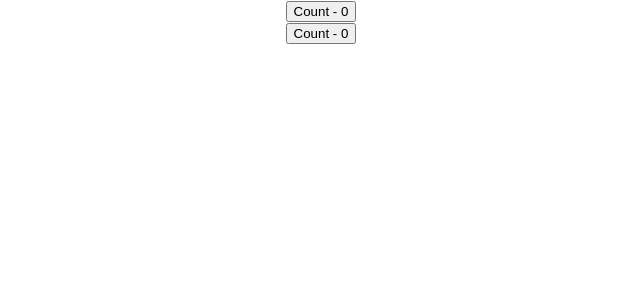
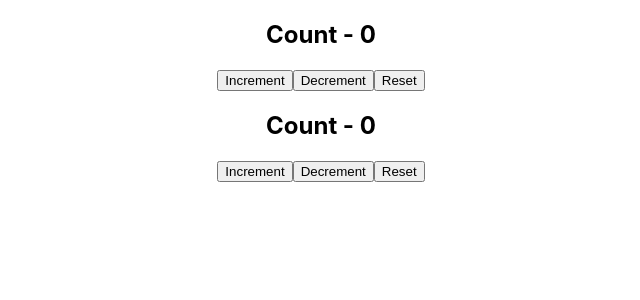
Before and after one commit to Rishabh0262/react-hooks, a React (Create React App) app: page / in a window 1280 px wide. Shown: the top 300 px of the page, without its empty margins (319-959 px from the left). Built offline with nearby package versions, Linux system fonts and the light colour scheme.

Commit message:
******** We created 2 Counter-components having same functionalities in both the components. Such as Increment/Decrement/Reset.
That we can easily use a Custom-Hook

```diff
--- a/src/App.js
+++ b/src/App.js
@@ -2,17 +2,22 @@
 import './App.css';
 import DocTitle1 from './components/DocTitle1';
 import DocTitle2 from './components/DocTitle2';
+import Counter1 from './components/Counter1';
+import Counter2 from './components/Counter2';
 
 function App() {
   return (
     <div className="App">
 {/*   ******* basic counter app using useState/useEffect to change the Doc-Title ********   */}
-          <DocTitle1 />
+
+          {/* <DocTitle1 /> */}
+
+
 
 {/*    We want to change Doc-Title from the other component.
        We basically reused the entire <code/>. Which we should avoid.
 */}
-        <DocTitle2 />
+        {/* <DocTitle2 /> */}
 
 
 
@@ -20,6 +25,20 @@
       That's called the useDocumentTitle  Hook
 */}
 
+
+
+
+
+
+
+{/*     Here we are trying to make an another attempt to use Custom-Hook
+
+*/}
+      <Counter1 />
+      <Counter2 />
+
+
+
     </div>
   );
 }
--- /dev/null
+++ b/src/components/Counter1.js
@@ -0,0 +1,29 @@
+import React, {useState, useEffect} from 'react'
+
+function Counter1() {
+    const [count, setCount] = useState(0)
+
+    const increment = () => {
+        setCount(prevCount => prevCount + 1)
+    }
+
+    const decrement = () => {
+        setCount(prevCount => prevCount - 1)
+    }
+
+    const reset = () => {
+        setCount(0)
+    }
+  return (
+    <div>
+        <h2>Count - {count} </h2>
+
+        <button onClick={increment} >Increment</button>
+        <button onClick={decrement} >Decrement</button>
+        <button onClick={reset} >Reset</button>
+
+    </div>
+  )
+}
+
+export default Counter1
--- /dev/null
+++ b/src/components/Counter2.js
@@ -0,0 +1,29 @@
+import React, {useState, useEffect} from 'react'
+
+function Counter2() {
+    const [count, setCount] = useState(0)
+
+    const increment = () => {
+        setCount(prevCount => prevCount + 1)
+    }
+
+    const decrement = () => {
+        setCount(prevCount => prevCount - 1)
+    }
+
+    const reset = () => {
+        setCount(0)
+    }
+  return (
+    <div>
+        <h2>Count - {count} </h2>
+
+        <button onClick={increment} >Increment</button>
+        <button onClick={decrement} >Decrement</button>
+        <button onClick={reset} >Reset</button>
+
+    </div>
+  )
+}
+
+export default Counter2
```
